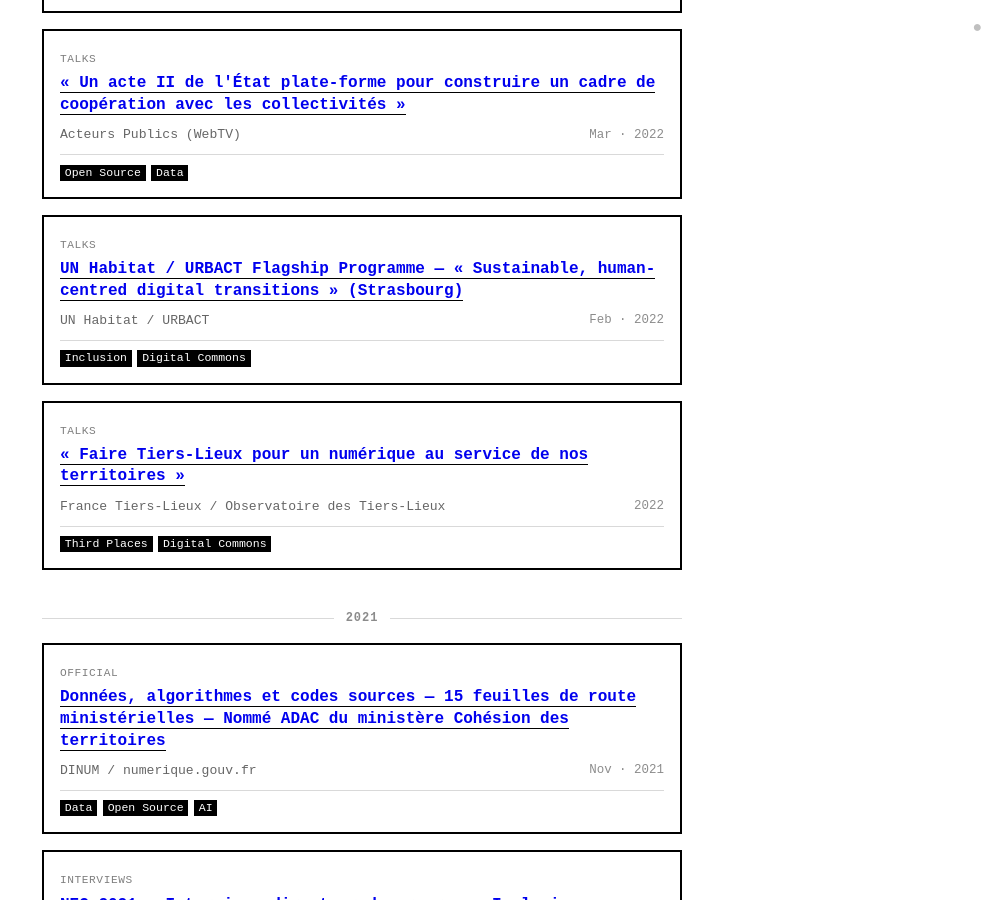
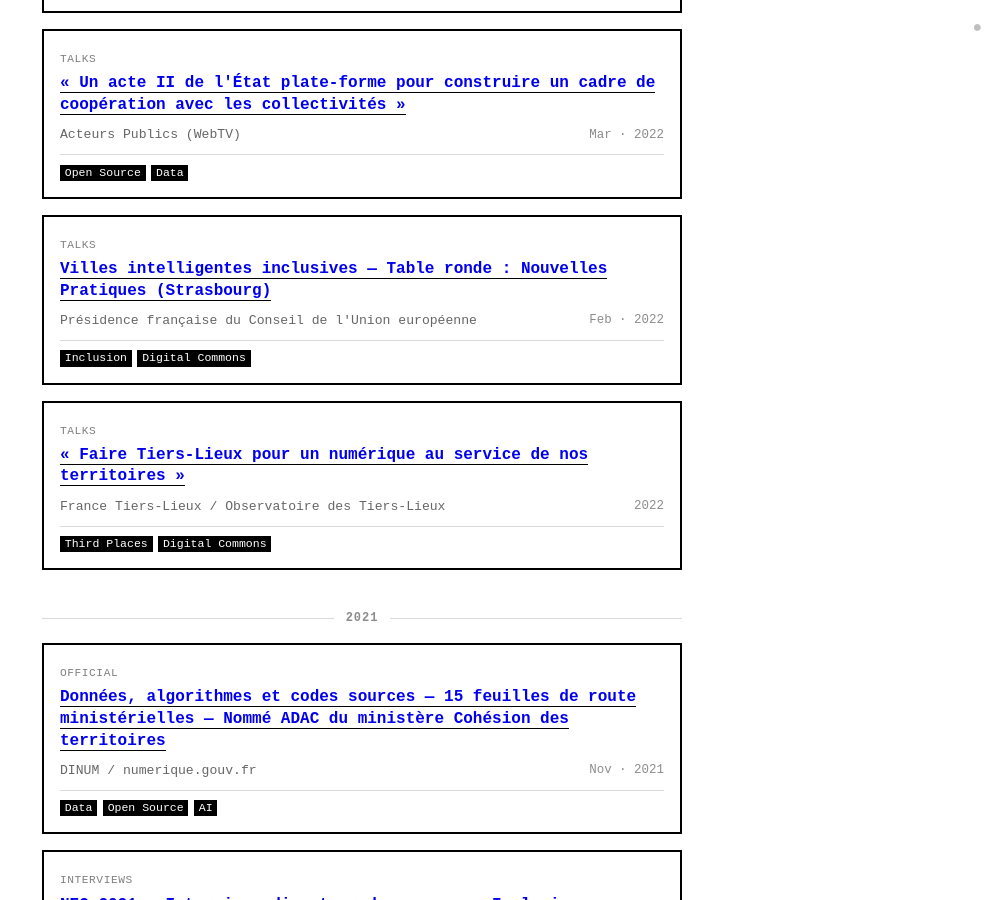
Before and after one commit to PLrolle/plrolle.github.io, a Jekyll site: the page built from talks.md, in a window 1280 px wide and 900 px high, scrolled down 4536 px. Shown: the whole window, without its empty margins (278-1280 px from the left). Built offline with Jekyll 4.4.1, drawn with Linux system fonts in a browser that asks for light colours.

Commit message:
Update Villes intelligentes inclusives entry: remove URBACT mentions, accurate title and organization
https://claude.ai/code/session_016X5NZqxTYQ8AbJZwpTqG24

```diff
--- a/_data/talks.json
+++ b/_data/talks.json
@@ -236,8 +236,8 @@
     "sort_key": 202202,
     "category": "talks",
     "country": "france",
-    "title": "UN Habitat / URBACT Flagship Programme — « Sustainable, human-centred digital transitions » (Strasbourg)",
-    "organization": "UN Habitat / URBACT",
+    "title": "Villes intelligentes inclusives — Table ronde : Nouvelles Pratiques (Strasbourg)",
+    "organization": "Présidence française du Conseil de l'Union européenne",
     "url": "https://fnau.org/wp-content/uploads/2022/01/flagship-programme-strasbourg-2-fevrier-2022-vf-39.pdf",
     "themes": ["inclusion", "digital-commons"]
   },
```
